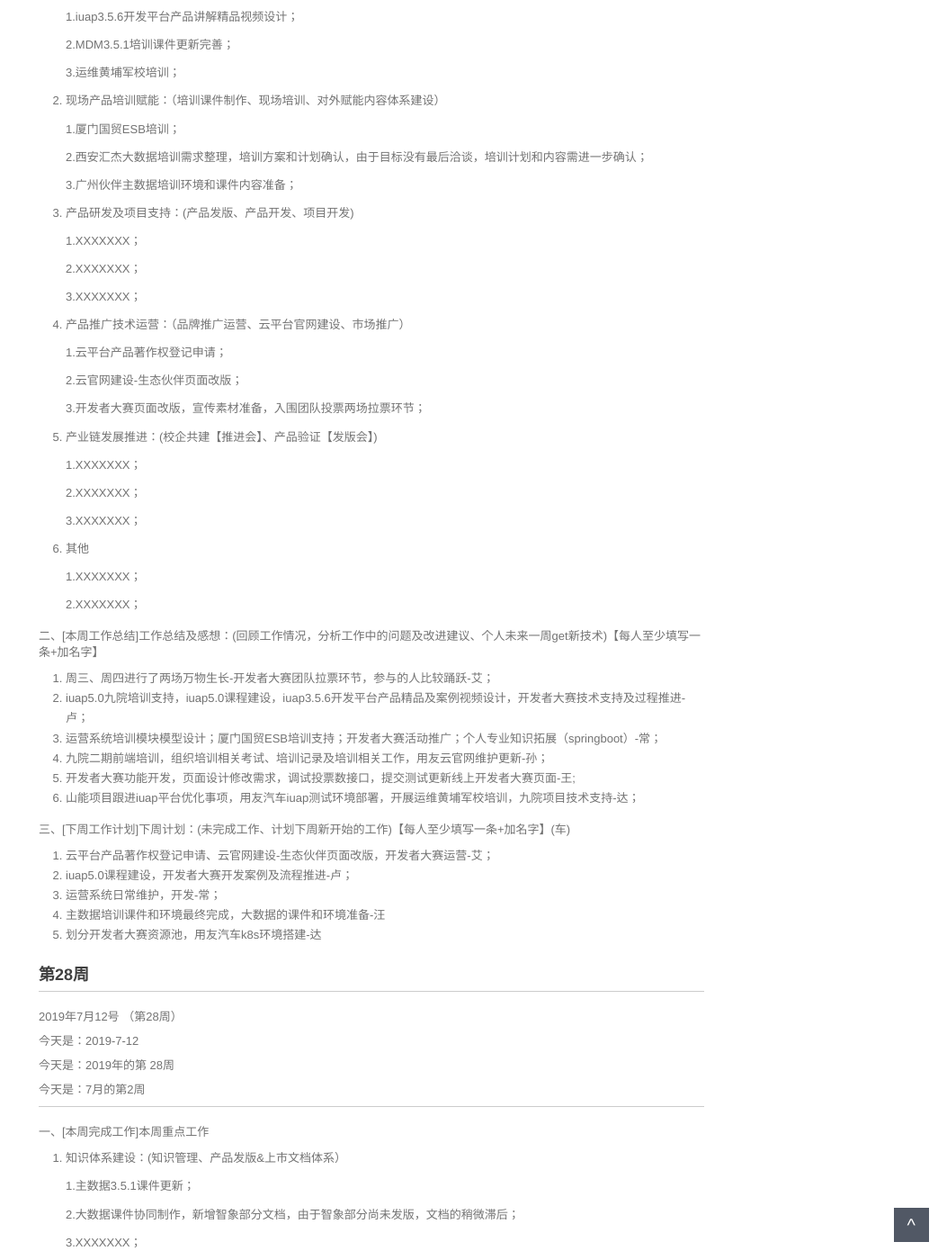
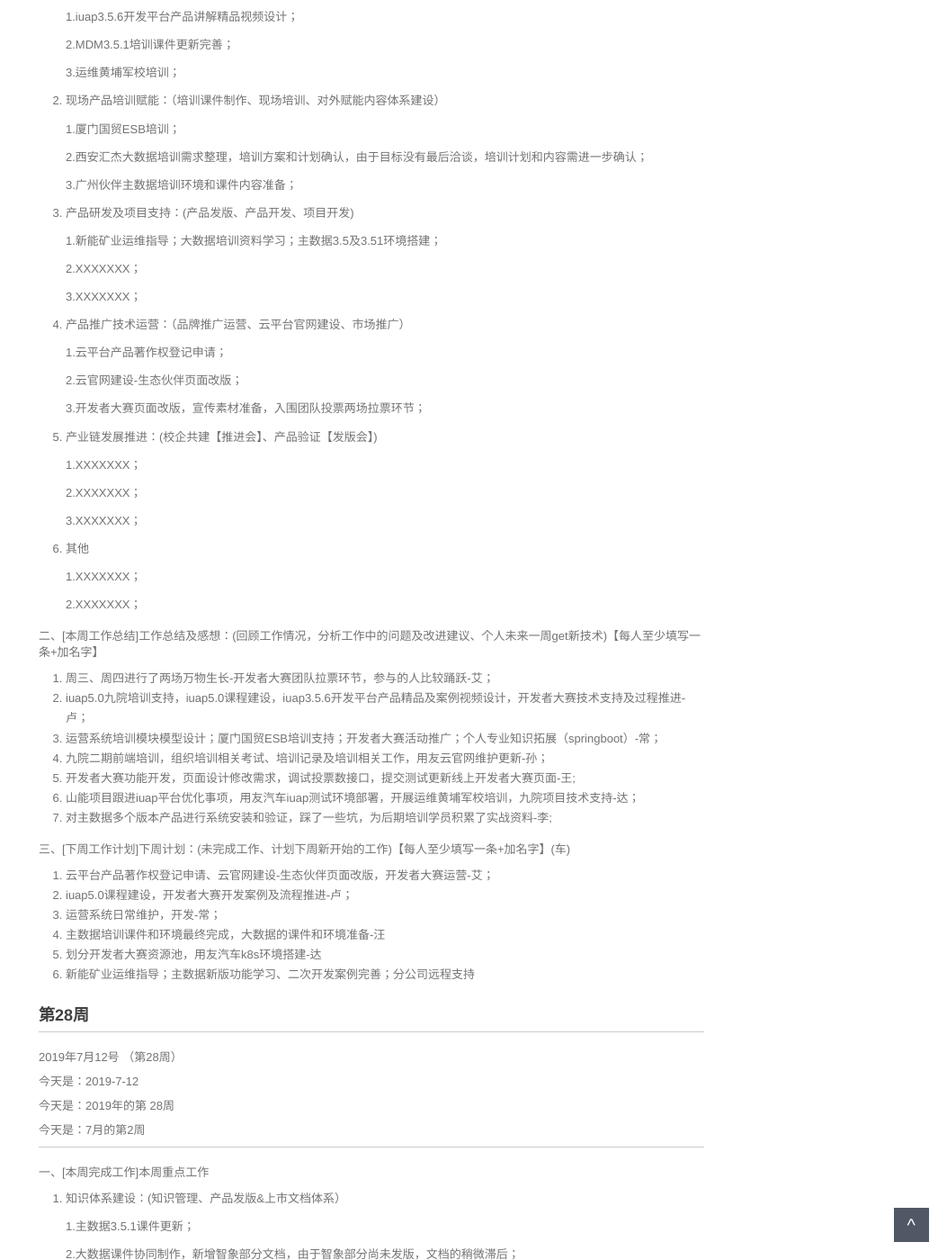
Before and after one commit to walllFlower/blog, a Jekyll site: the page built from _posts/2018-07-17-day_report_cxz.md, in a window 1280 px wide and 1400 px high, scrolled down 559 px. Shown: the whole window at 90% size, without its empty margins (227-1280 px from the left). Built offline with Jekyll 4.4.1, drawn with Linux system fonts in a browser that asks for light colours; comment, search, counter and statistics services are not loaded.

Commit message:
Update 2018-07-17-day_report_cxz.md

```diff
--- a/_posts/2018-07-17-day_report_cxz.md
+++ b/_posts/2018-07-17-day_report_cxz.md
@@ -41,7 +41,7 @@ categories: 技术运营工作周报
 
 3. 产品研发及项目支持：(产品发版、产品开发、项目开发)
 
-    1.XXXXXXX；
+    1.新能矿业运维指导；大数据培训资料学习；主数据3.5及3.51环境搭建；
 
     2.XXXXXXX；
 
@@ -78,6 +78,7 @@ categories: 技术运营工作周报
 4. 九院二期前端培训，组织培训相关考试、培训记录及培训相关工作，用友云官网维护更新-孙；
 5. 开发者大赛功能开发，页面设计修改需求，调试投票数接口，提交测试更新线上开发者大赛页面-王;
 6. 山能项目跟进iuap平台优化事项，用友汽车iuap测试环境部署，开展运维黄埔军校培训，九院项目技术支持-达；
+7. 对主数据多个版本产品进行系统安装和验证，踩了一些坑，为后期培训学员积累了实战资料-李;
 
 
 三、[下周工作计划]下周计划：(未完成工作、计划下周新开始的工作)【每人至少填写一条+加名字】(车)
@@ -87,6 +88,7 @@ categories: 技术运营工作周报
 3. 运营系统日常维护，开发-常；
 4. 主数据培训课件和环境最终完成，大数据的课件和环境准备-汪
 5. 划分开发者大赛资源池，用友汽车k8s环境搭建-达
+6. 新能矿业运维指导；主数据新版功能学习、二次开发案例完善；分公司远程支持
 
 
 ###  第28周
```
